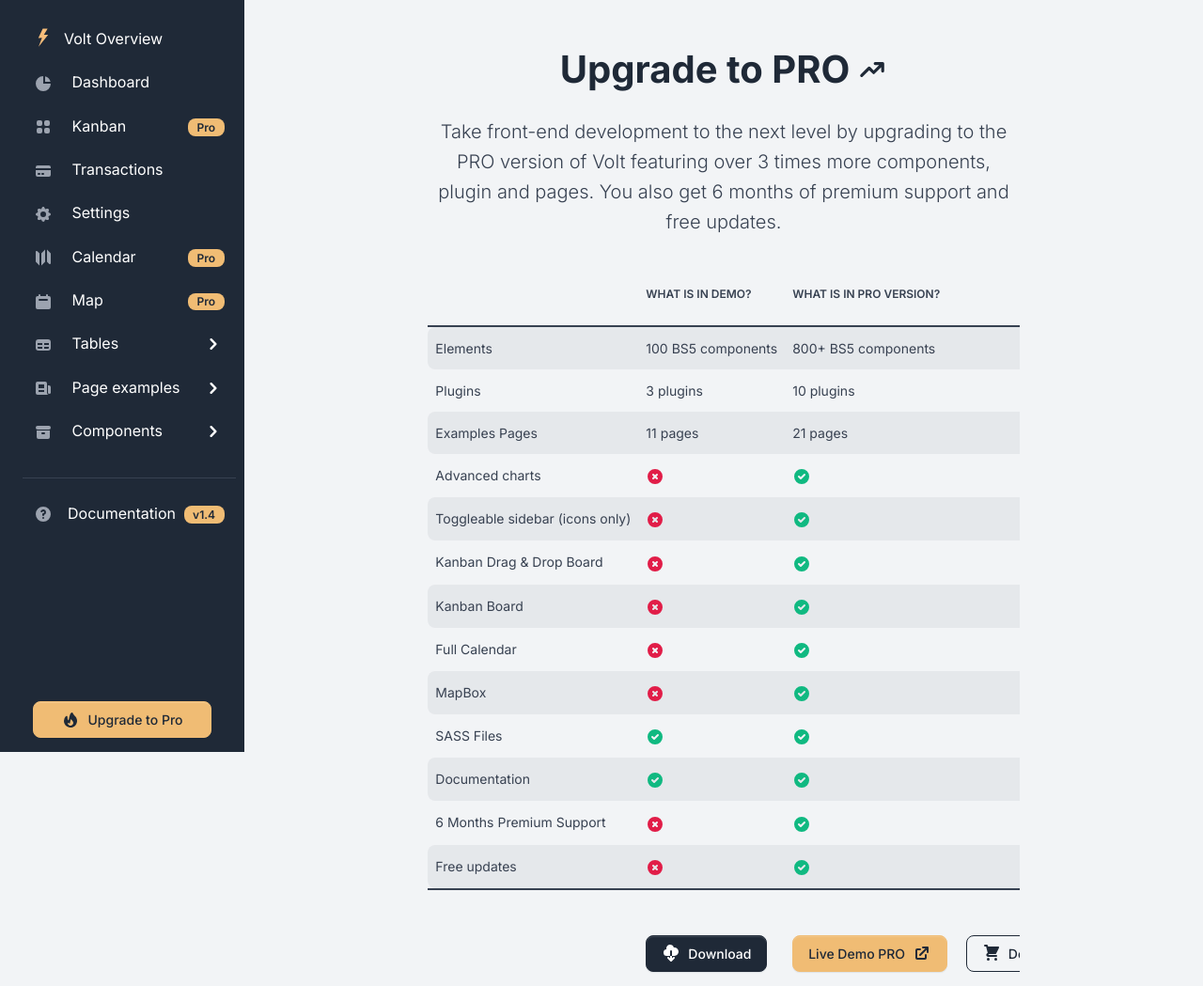
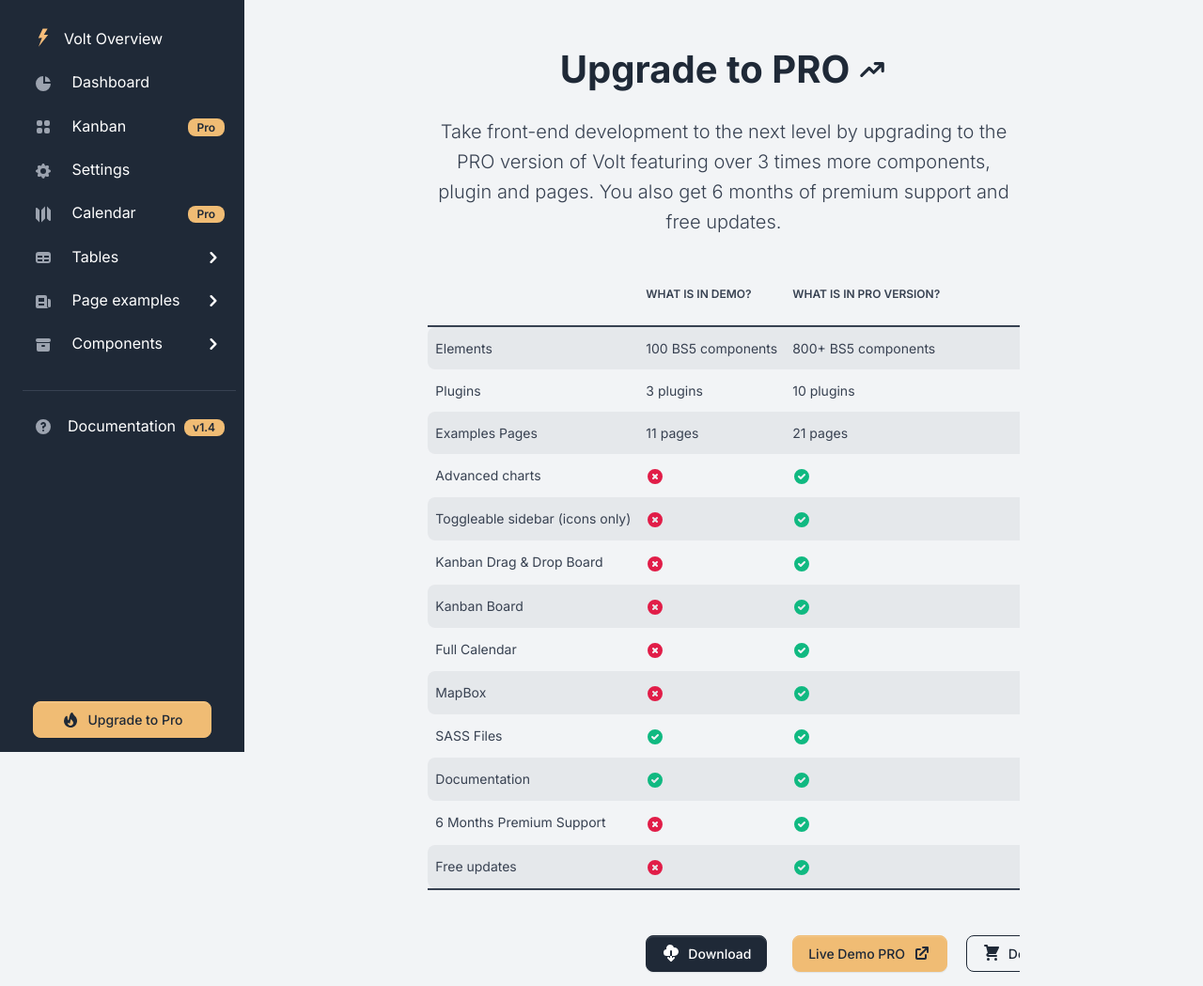
Before and after one commit to Salma-Yassin/Graduation-Project-Customer-Satisfaction-Detection-Using-DeepLearning, a Flask app: page /pages/upgrade-to-pro/ in a window 1280 px wide. Shown: the top 1049 px of the page at 94% size. Run offline with Flask 2, Linux system fonts and the light colour scheme; some libraries are stand-ins or nearby versions.

Commit message:
remove some components

```diff
--- a/apps/templates/includes/sidebar.html
+++ b/apps/templates/includes/sidebar.html
@@ -63,7 +63,7 @@
           </span>
         </a>
       </li>
-      <li class="nav-item {% if 'transaction' in segment %}active{% endif %}">
+      <!--<li class="nav-item {% if 'transaction' in segment %}active{% endif %}">
         <a href="{{url_for('pages_transactions')}}" class="nav-link">
           <span class="sidebar-icon">
             <svg class="icon icon-xs me-2" fill="currentColor" viewBox="0 0 20 20" xmlns="http://www.w3.org/2000/svg">
@@ -75,7 +75,7 @@
           </span>
           <span class="sidebar-text">Transactions</span>
         </a>
-      </li>
+      </li>-->
       <li class="nav-item {% if 'settings' in segment %}active{% endif %}">
         <a href="{{url_for('pages_settings')}}" class="nav-link">
           <span class="sidebar-icon">
@@ -101,7 +101,7 @@
           </span>
         </a>
       </li>
-      <li class="nav-item">
+      <!--<li class="nav-item">
         <a href="https://demo.themesberg.com/volt-pro/pages/map.html" target="_blank" class="nav-link d-flex justify-content-between">
           <span>
             <span class="sidebar-icon">
@@ -113,7 +113,7 @@
             <span class="badge badge-sm bg-secondary ms-1 text-gray-800">Pro</span>
           </span>
         </a>
-      </li>
+      </li>-->
       <li class="nav-item {% if 'tables' in parent %}active{% endif %}">
         <span class="nav-link  collapsed  d-flex justify-content-between align-items-center" data-bs-toggle="collapse"
           data-bs-target="#submenu-app">
```
